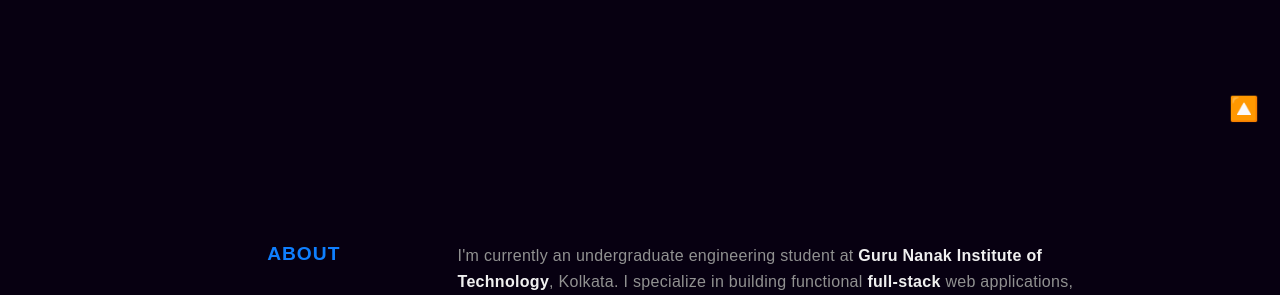
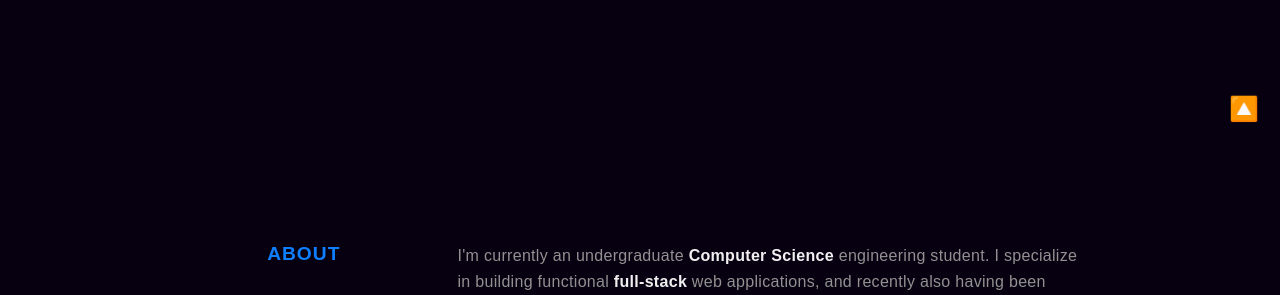
Before and after one commit to debaghosh/portfolio-website, a plain HTML site: page index.html in a window 1280 px wide. Shown: the part 657-952 px from the top of the page. Drawn offline with nearby package versions, Linux system fonts and the light colour scheme; a web font is replaced by a local one.

Commit message:
Update index.html

```diff
--- a/index.html
+++ b/index.html
@@ -42,10 +42,10 @@
         </div>
 
         <div class="info" data-aos="fade-left">
-        <p>I'm currently an undergraduate engineering student at <span>Guru Nanak Institute of Technology</span>, Kolkata. I specialize in building functional <span>full-stack </span> web applications, and recently also having been learning native app development with <span>flutter</span>.
+        <p>I'm currently an undergraduate <span>Computer Science</span> engineering student. I specialize in building functional <span>full-stack </span> web applications, and recently also having been learning native app development with <span>flutter</span>.
         <br>
         <br>
-        I enjoy learning and improving my software skills by learning, relearning new technologies.
+        I enjoy learning and improving my software skills by learning, relearning new technologies. Currently I am building my skills in data analytics and deep learning.
         My other hobbies include binging fantasy/dystopian shows, reading or listening to music. Know more about my interests <a href="https://www.instagram.com/foundepiphanyinpages/"><span>here </span></a></p>
         </div>
     </section>
```
